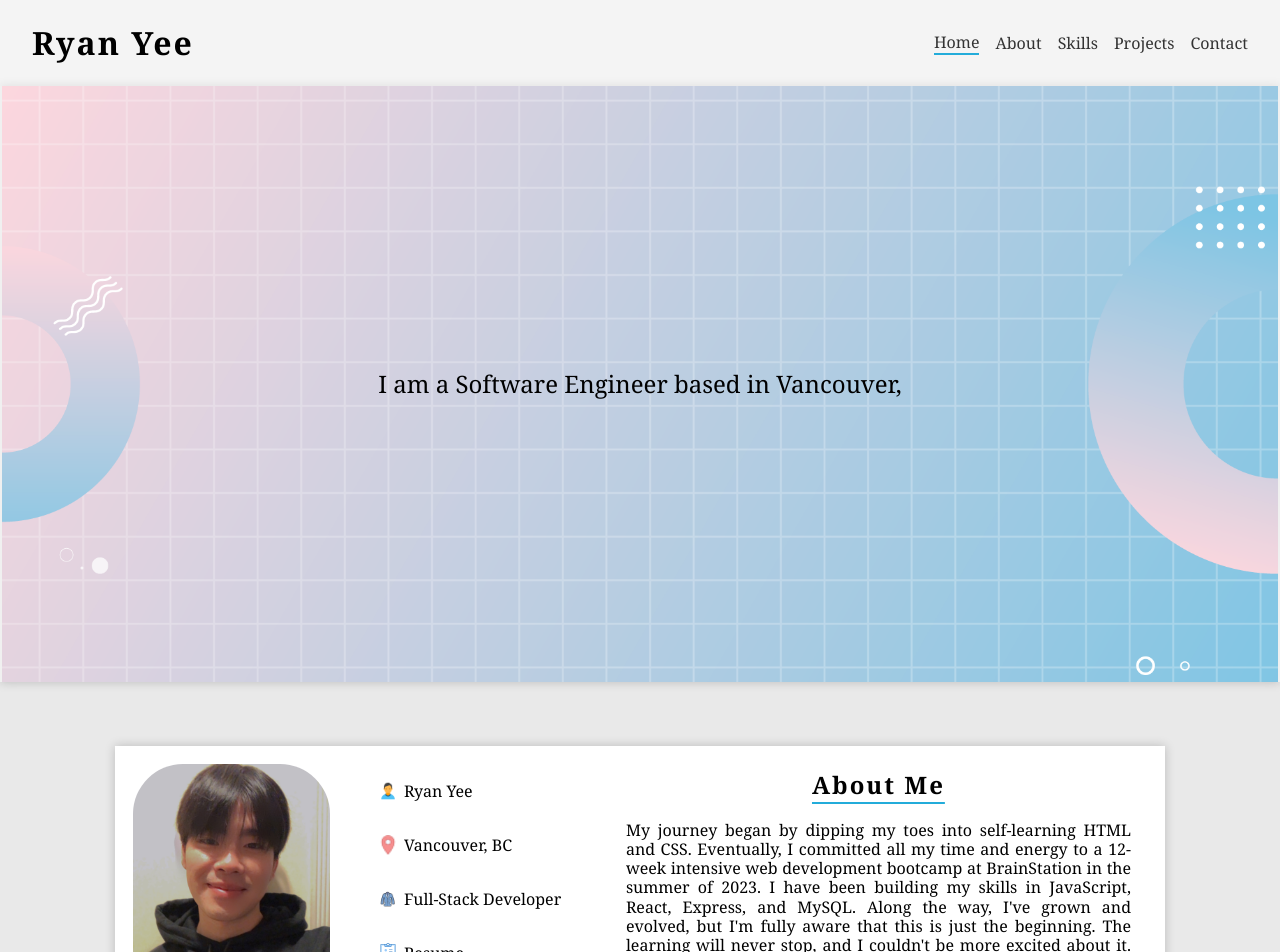
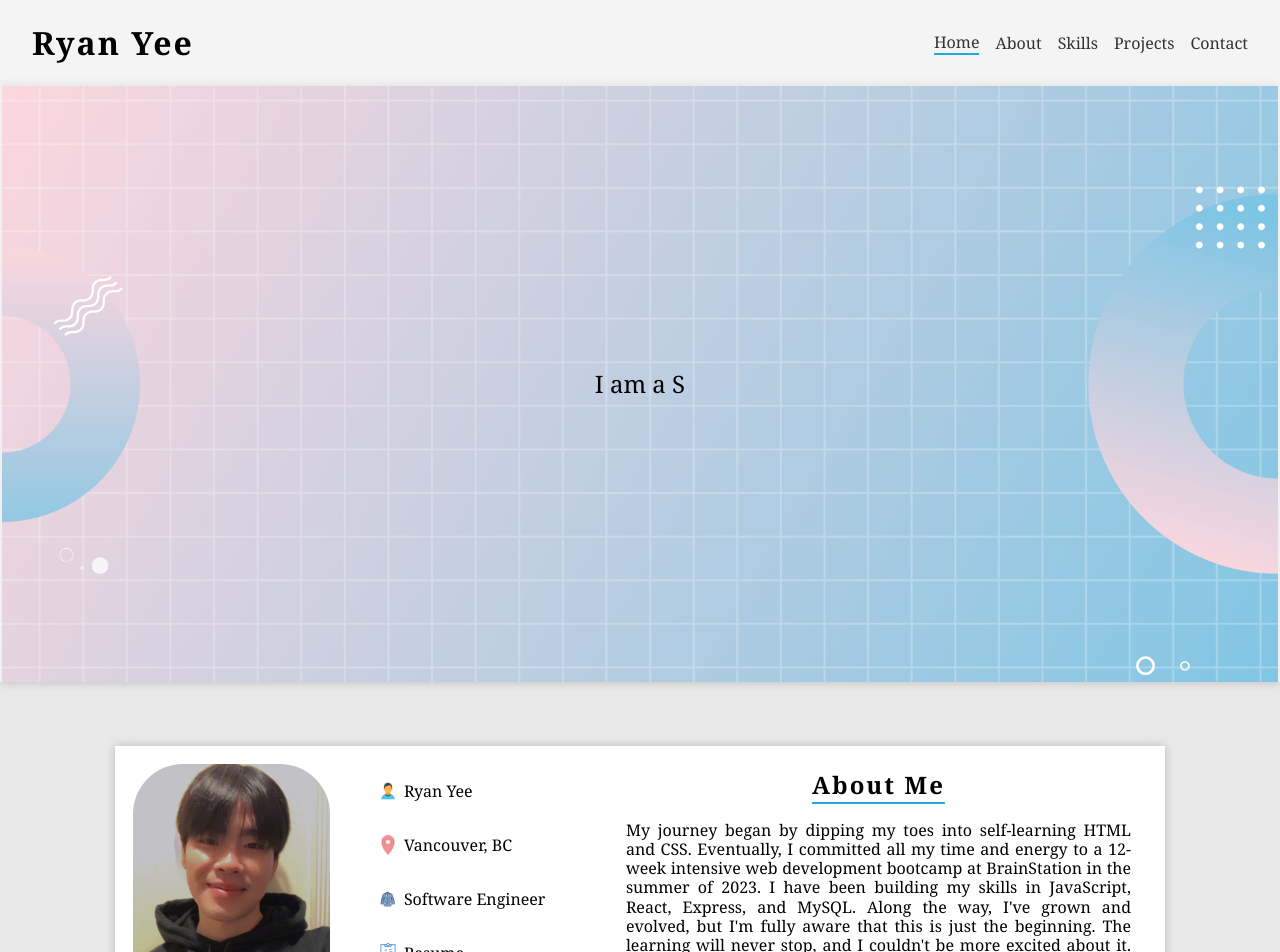
Before and after one commit to RYeeAnn/Portfolio, a React (Create React App) app: page / in a window 1280 px wide. Shown: the top 952 px of the page. Built offline with nearby package versions, Linux system fonts and the light colour scheme.

Commit message:
changed speed for hero text a bit faster and changed from full stack to software

```diff
--- a/src/Components/About/About.jsx
+++ b/src/Components/About/About.jsx
@@ -24,7 +24,7 @@ function About() {
                                 <div className="about__paragraphs">
                                     <p><img src={name} alt="Name" className="about__icons" />Ryan Yee</p>
                                     <p><img src={location} alt="Location" className="about__icons" />Vancouver, BC</p>
-                                    <p><img src={title} alt="Title" className="about__icons" />Full-Stack Developer</p>
+                                    <p><img src={title} alt="Title" className="about__icons" />Software Engineer</p>
                                     <a href={resumeLink}>
                                     <p><img src={resume} alt="Resume" className="about__icons" />Resume</p>
                                     </a>
--- a/src/Components/Hero/Hero.jsx
+++ b/src/Components/Hero/Hero.jsx
@@ -3,7 +3,7 @@ import './Hero.scss';
 import TypingAnimation from '../TypingAnimation/TypingAnimation';
 
 function Hero() {
-  const jobTitles = ['I am a Software Engineer based in Vancouver, BC.', 'Enjoy your stay!'];
+  const jobTitles = ['I am a Software Engineer based in Vancouver, BC.',];
 
   useEffect(() => {
     const interval = setInterval(() => {
@@ -20,7 +20,7 @@ function Hero() {
       <div className="hero__content">
         <div className="hero__title">
           <div className="hero__title-inner">
-            <TypingAnimation texts={['Hello and Welcome to my Portfolio!', ...jobTitles]} />
+            <TypingAnimation texts={['Hello and welcome to my portfolio!', ...jobTitles]} />
           </div>
         </div>
       </div>
--- a/src/Components/Projects/Projects.jsx
+++ b/src/Components/Projects/Projects.jsx
@@ -90,7 +90,7 @@ function Projects() {
             </div>
           </div>
 
-          {/* Card 6 */}
+          {/* Card 7 */}
           <div className="projects__card">
             <img src alt="Project 7" className="projects__image" />
             <div className="projects__info">
--- a/src/Components/TypingAnimation/TypingAnimation.jsx
+++ b/src/Components/TypingAnimation/TypingAnimation.jsx
@@ -6,7 +6,7 @@ function TypingAnimation({ texts }) {
   const [isTyping, setIsTyping] = useState(true);
 
   useEffect(() => {
-    const typingSpeed = 50; // Adjust typing speed as needed
+    const typingSpeed = 30; // Adjust typing speed as needed
     const eraseDelay = 1000; // Delay before erasing text (1 second)
 
     let timer;
```
